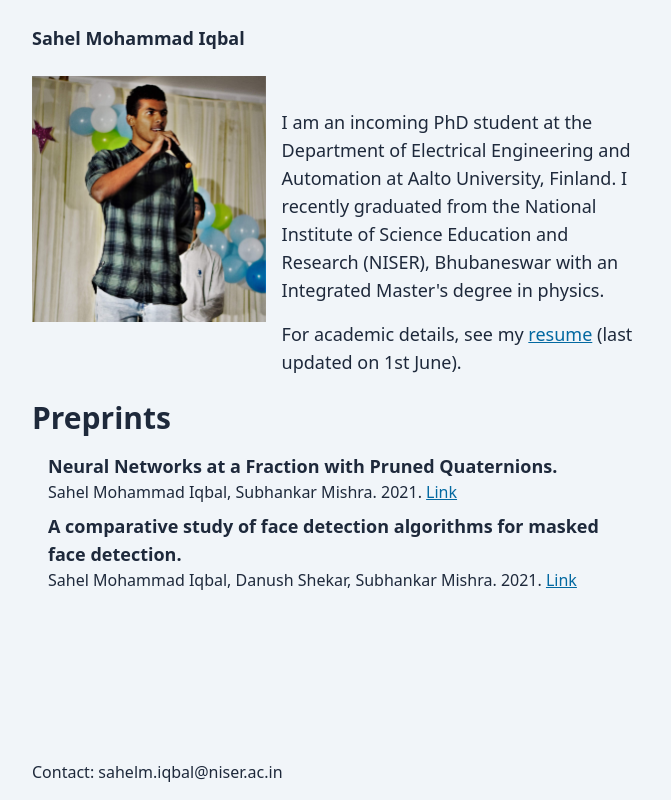
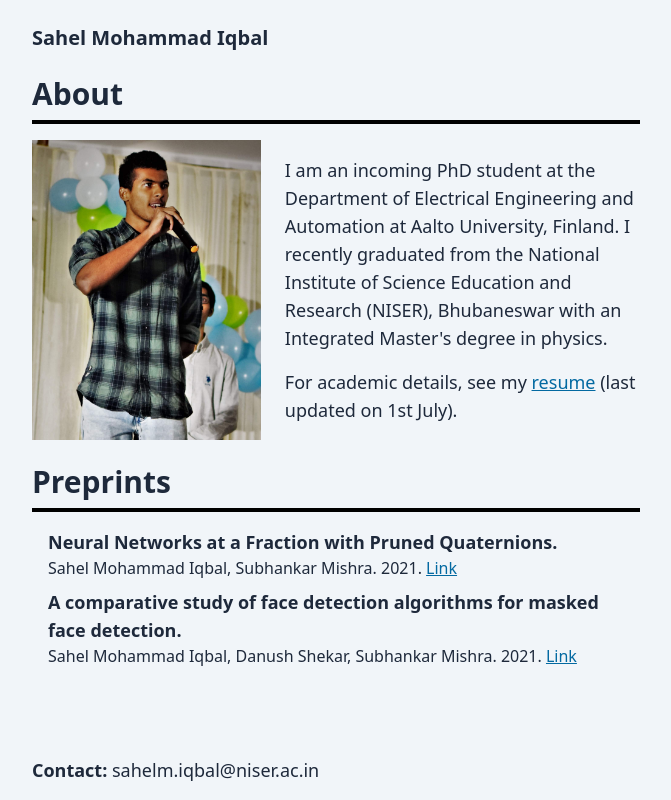
Before and after one commit to Sahel13/Sahel13.github.io, a Gatsby site: page / in a window 1280 px wide. Shown: the whole page, without its empty margins (304-975 px from the left). Built offline with nearby package versions, Linux system fonts and the light colour scheme; Gatsby itself is replaced by a stand-in of ours.

Commit message:
Some small visual tweaks.

```diff
--- a/src/components/Footer.tsx
+++ b/src/components/Footer.tsx
@@ -2,8 +2,10 @@ import * as React from "react"
 
 const Footer = () => {
   return (
-    <footer className="mx-4 mb-4">
-      <p>Contact: sahelm.iqbal@niser.ac.in</p>
+    <footer className="mx-4 mb-4 text-lg">
+      <p>
+        <span className="font-bold">Contact:</span> sahelm.iqbal@niser.ac.in
+      </p>
     </footer>
   )
 }
--- a/src/components/NavigationBar.tsx
+++ b/src/components/NavigationBar.tsx
@@ -4,9 +4,9 @@ import { Link } from "gatsby"
 const NavigationBar = () => {
   return (
     <nav>
-      <div className="font-bold text-lg">
+      <h1 className="font-bold text-xl">
         <Link to="/">Sahel Mohammad Iqbal</Link>
-      </div>
+      </h1>
     </nav>
   )
 }
--- /dev/null
+++ b/src/components/SectionHeader.tsx
@@ -0,0 +1,16 @@
+import * as React from "react"
+
+interface HeaderProps {
+  children: React.ReactNode
+}
+
+const SectionHeader = ({ children }: HeaderProps) => {
+  return (
+    <>
+      <h2 className="text-3xl font-bold mb-2">{children}</h2>
+      <div className="h-1 bg-black mb-4"></div>
+    </>
+  )
+}
+
+export default SectionHeader
--- a/src/pages/index.tsx
+++ b/src/pages/index.tsx
@@ -2,6 +2,7 @@ import * as React from "react"
 import type { HeadFC } from "gatsby"
 import Layout from "../components/Layout"
 import Paper from "../components/Paper"
+import SectionHeader from "../components/SectionHeader"
 import Seo from "../components/Seo"
 import { StaticImage } from "gatsby-plugin-image"
 import { preprints } from "../data/preprints"
@@ -9,37 +10,41 @@ import { preprints } from "../data/preprints"
 const IndexPage = () => {
   return (
     <Layout>
-      <article id="about" className="my-6 md:grid md:grid-cols-5 md:gap-4">
-        <div className="md:col-span-2">
+      <section id="about" className="my-6">
+        <SectionHeader>About</SectionHeader>
+        <div className="md:grid md:grid-cols-5 md:gap-6">
           <StaticImage
             src="../images/profile_picture.jpg"
             alt="My profile picture."
+            loading="eager"
+            className="md:col-span-2 md:flex md:items-center"
+            objectFit="cover"
           />
-        </div>
-        <div className="md:col-span-3">
-          <p className="text-lg pt-8">
+          <div className="md:col-span-3 md:py-4">
+            <p className="text-lg pt-8 md:pt-0">
               I am an incoming PhD student at the Department of Electrical
-            Engineering and Automation at Aalto University, Finland. I recently
-            graduated from the National Institute of Science Education and
-            Research (NISER), Bhubaneswar with an Integrated Master's degree in
-            physics.
+              Engineering and Automation at Aalto University, Finland. I
+              recently graduated from the National Institute of Science
+              Education and Research (NISER), Bhubaneswar with an Integrated
+              Master's degree in physics.
             </p>
             <p className="text-lg pt-4">
               For academic details, see my{" "}
               <a
-              href="https://drive.google.com/file/d/151KZa2kCmV5w6-49x-61dKfYAFYiSfkn/view?usp=sharing"
+                href="/cv_sahelmiqbal.pdf"
                 target="_blank"
                 rel="noreferrer"
                 className="underline text-sky-700"
               >
                 resume
               </a>{" "}
-            (last updated on 1st June).
+              (last updated on 1st July).
             </p>
           </div>
-      </article>
-      <article id="preprints" className="my-6">
-        <h2 className="text-3xl font-bold mb-4">Preprints</h2>
+        </div>
+      </section>
+      <section id="preprints" className="my-6">
+        <SectionHeader>Preprints</SectionHeader>
         {preprints.map((element) => (
           <Paper
             key={element.title}
@@ -49,7 +54,7 @@ const IndexPage = () => {
             link={element.link}
           />
         ))}
-      </article>
+      </section>
     </Layout>
   )
 }
```
Also changed, not shown: README.md, 1 other file. Lines whose indentation alone changed are shown as unchanged.
